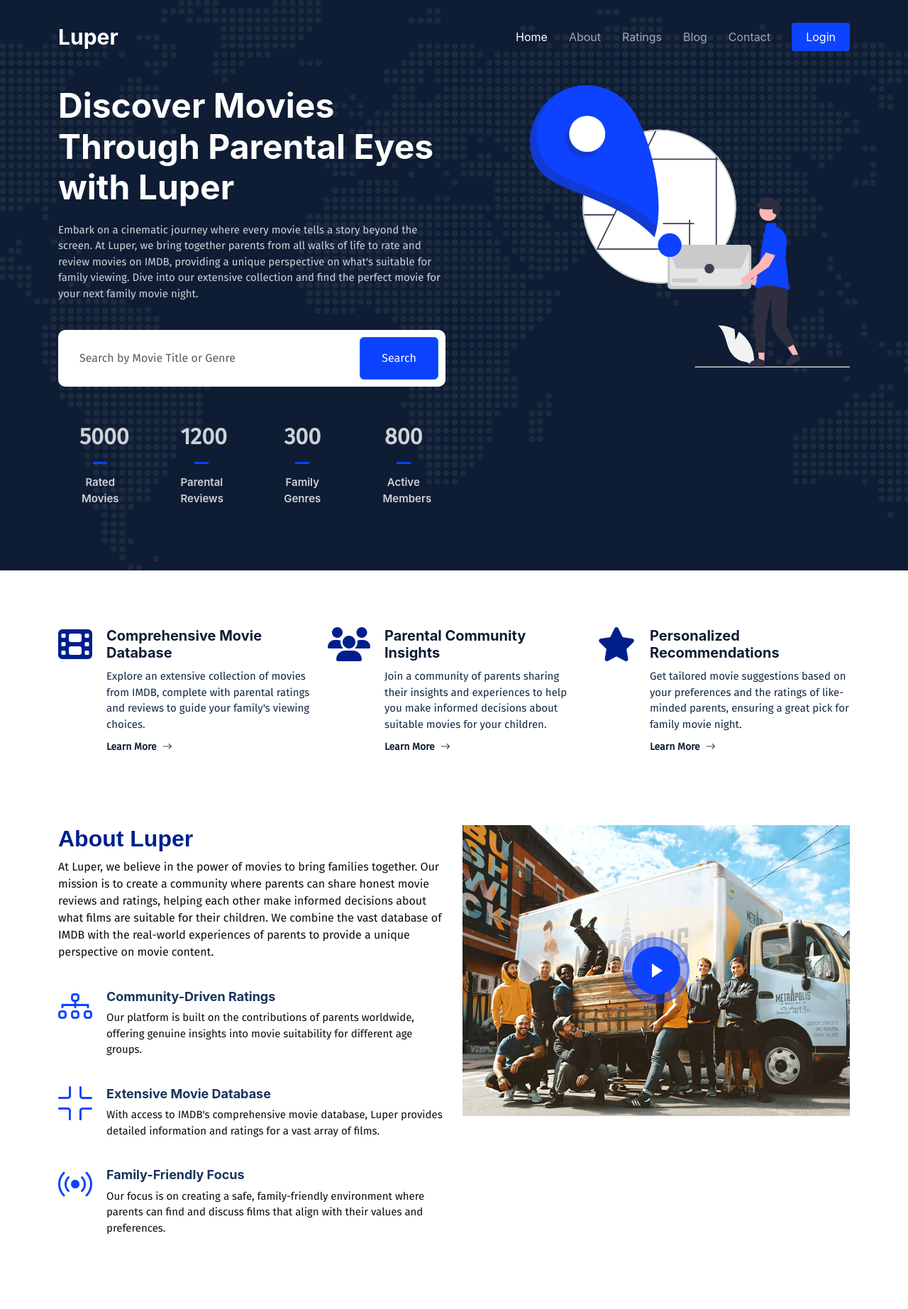
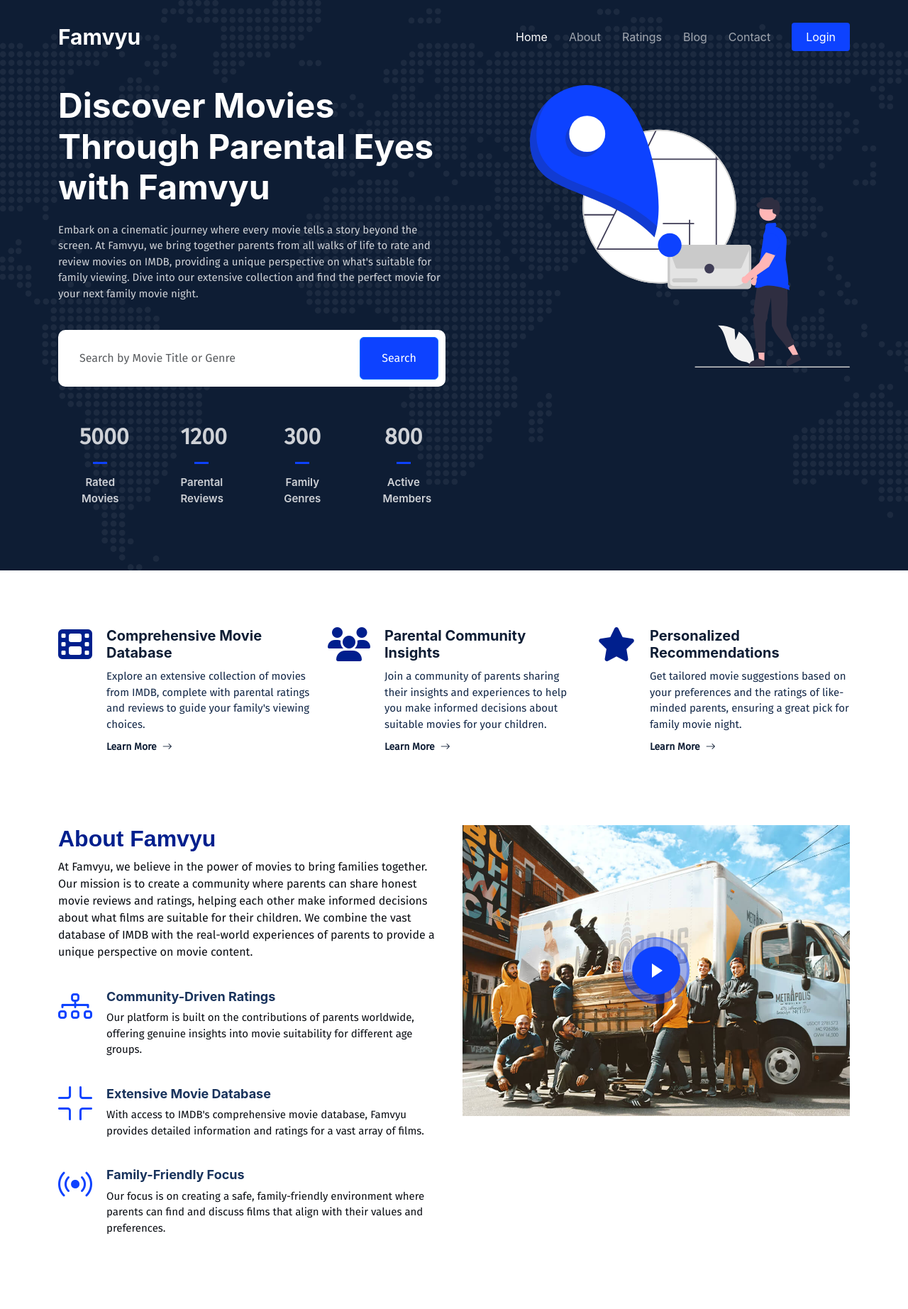
Before and after one commit to oMarquess/famvyux, a Django app: page / in a window 1280 px wide. Shown: the top 1845 px of the page at 71% size. Run offline with Django 4.2, Linux system fonts and the light colour scheme; data that the repository does not hold is empty; parts of the project's set-up code (start-up, migrations or seed data) failed here and were passed over; some libraries are stand-ins or nearby versions.

Commit message:
requirements.txt

```diff
--- a/templates/base.html
+++ b/templates/base.html
@@ -8,7 +8,7 @@
   <meta charset="utf-8">
   <meta content="width=device-width, initial-scale=1.0" name="viewport">
 
-  <title>Luper</title>
+  <title>Famvyu</title>
   <meta content="" name="description">
   <meta content="" name="keywords">
 
@@ -50,7 +50,7 @@
     <a href="index.html" class="logo d-flex align-items-center">
       <!-- Uncomment the line below if you also wish to use an image logo -->
       <!-- <img src="assets/img/logo.png" alt=""> -->
-      <h1>Luper</h1>
+      <h1>Famvyu</h1>
     </a>
 
     <i class="mobile-nav-toggle mobile-nav-show bi bi-list"></i>
@@ -91,7 +91,7 @@
       <div class="row gy-4">
         <div class="col-lg-5 col-md-12 footer-info">
           <a href="index.html" class="logo d-flex align-items-center">
-            <span>Luper</span>
+            <span>Famvyu</span>
           </a>
           <p>A dedicated platform for parents to rate and review movies based on family-friendly content. Share your insights and help other parents make informed decisions about movie suitability for children.</p>
           <div class="social-links d-flex mt-4">
--- a/templates/index.html
+++ b/templates/index.html
@@ -9,8 +9,8 @@
     <div class="container">
       <div class="row gy-4 d-flex justify-content-between">
         <div class="col-lg-6 order-2 order-lg-1 d-flex flex-column justify-content-center">
-          <h2 data-aos="fade-up">Discover Movies Through Parental Eyes with Luper</h2>
-          <p data-aos="fade-up" data-aos-delay="100">Embark on a cinematic journey where every movie tells a story beyond the screen. At Luper, we bring together parents from all walks of life to rate and review movies on IMDB, providing a unique perspective on what's suitable for family viewing. Dive into our extensive collection and find the perfect movie for your next family movie night.</p>
+          <h2 data-aos="fade-up">Discover Movies Through Parental Eyes with Famvyu</h2>
+          <p data-aos="fade-up" data-aos-delay="100">Embark on a cinematic journey where every movie tells a story beyond the screen. At Famvyu, we bring together parents from all walks of life to rate and review movies on IMDB, providing a unique perspective on what's suitable for family viewing. Dive into our extensive collection and find the perfect movie for your next family movie night.</p>
 
           <form action="{% url 'search_results' %}" method="get" class="form-search d-flex align-items-stretch mb-3" data-aos="fade-up" data-aos-delay="200">
             <input type="text" class="form-control" name="query" placeholder="Search by Movie Title or Genre">
@@ -51,7 +51,7 @@
         </div>
 
         <div class="col-lg-5 order-1 order-lg-2 hero-img" data-aos="zoom-out">
-          <img src="{% static 'assets/img/hero-img.svg' %}" class="img-fluid mb-3 mb-lg-0" alt="Luper Hero Image">
+          <img src="{% static 'assets/img/hero-img.svg' %}" class="img-fluid mb-3 mb-lg-0" alt="Famvyu Hero Image">
         </div>
 
       </div>
@@ -107,13 +107,13 @@
 
         <div class="row gy-4">
           <div class="col-lg-6 position-relative align-self-start order-lg-last order-first">
-            <img src="{% static 'assets/img/about.jpg' %}" class="img-fluid" alt="About Luper">
+            <img src="{% static 'assets/img/about.jpg' %}" class="img-fluid" alt="About Famvyu">
             <a href="#" class="glightbox play-btn"></a>
           </div>
           <div class="col-lg-6 content order-last  order-lg-first">
-            <h3>About Luper</h3>
+            <h3>About Famvyu</h3>
             <p>
-              At Luper, we believe in the power of movies to bring families together. Our mission is to create a community where parents can share honest movie reviews and ratings, helping each other make informed decisions about what films are suitable for their children. We combine the vast database of IMDB with the real-world experiences of parents to provide a unique perspective on movie content.
+              At Famvyu, we believe in the power of movies to bring families together. Our mission is to create a community where parents can share honest movie reviews and ratings, helping each other make informed decisions about what films are suitable for their children. We combine the vast database of IMDB with the real-world experiences of parents to provide a unique perspective on movie content.
             </p>
             <ul>
               <li data-aos="fade-up" data-aos-delay="100">
@@ -127,7 +127,7 @@
                 <i class="bi bi-fullscreen-exit"></i>
                 <div>
                   <h5>Extensive Movie Database</h5>
-                  <p>With access to IMDB's comprehensive movie database, Luper provides detailed information and ratings for a vast array of films.</p>
+                  <p>With access to IMDB's comprehensive movie database, Famvyu provides detailed information and ratings for a vast array of films.</p>
                 </div>
               </li>
               <li data-aos="fade-up" data-aos-delay="300">
@@ -181,9 +181,9 @@
 
         <div class="row justify-content-center">
           <div class="col-lg-8 text-center">
-            <h3>Join the Luper Parental Community</h3>
-            <p>Are you looking for a reliable way to choose movies for your family? Join Luper today and become part of a community where parents come together to rate and review movies. Share your insights, learn from others, and discover the best movies for your family's next movie night.</p>
-            <a class="cta-btn" href="#">Join Luper Now</a>
+            <h3>Join the Famvyu Parental Community</h3>
+            <p>Are you looking for a reliable way to choose movies for your family? Join Famvyu today and become part of a community where parents come together to rate and review movies. Share your insights, learn from others, and discover the best movies for your family's next movie night.</p>
+            <a class="cta-btn" href="#">Join Famvyu Now</a>
           </div>
         </div>
 
@@ -201,7 +201,7 @@
           <div class="col-md-7">
             <h3>Curated Movie Selections for Families</h3>
             <p class="fst-italic">
-              At Luper, we understand the importance of family-friendly entertainment. Our curated selection of movies is tailored to be enjoyable for both parents and children.
+              At Famvyu, we understand the importance of family-friendly entertainment. Our curated selection of movies is tailored to be enjoyable for both parents and children.
             </p>
             <ul>
               <li><i class="bi bi-check"></i> Wide range of movies suitable for family viewing.</li>
@@ -218,7 +218,7 @@
           <div class="col-md-7 order-2 order-md-1">
             <h3>Community-Driven Insights</h3>
             <p class="fst-italic">
-              Luper is more than just a movie rating site; it's a community where parents share their experiences and insights.
+              Famvyu is more than just a movie rating site; it's a community where parents share their experiences and insights.
             </p>
             <p>
               Engage with a network of parents to get honest opinions and recommendations for your next family movie night.
@@ -232,7 +232,7 @@
           </div>
           <div class="col-md-7">
             <h3>Personalized Recommendations</h3>
-            <p>At Luper, we use advanced algorithms to offer personalized movie recommendations based on your preferences and viewing history.</p>
+            <p>At Famvyu, we use advanced algorithms to offer personalized movie recommendations based on your preferences and viewing history.</p>
             <ul>
               <li><i class="bi bi-check"></i> Tailored suggestions for each family member.</li>
               <li><i class="bi bi-check"></i> Discover new and exciting titles that fit your taste.</li>
@@ -248,7 +248,7 @@
           <div class="col-md-7 order-2 order-md-1">
             <h3>Safe and Secure Platform</h3>
             <p class="fst-italic">
-              Your family's privacy and security are our top priority. Enjoy a safe browsing experience on Luper.
+              Your family's privacy and security are our top priority. Enjoy a safe browsing experience on Famvyu.
             </p>
             <p>
               We employ state-of-the-art security measures to protect your data and ensure a safe environment for all users.
@@ -276,7 +276,7 @@
             </div>
             <p>
               <i class="bi bi-quote quote-icon-left"></i>
-              Luper has been a game-changer for our family movie nights. The detailed ratings and reviews help us pick the perfect movies that are both entertaining and appropriate for our kids.
+              Famvyu has been a game-changer for our family movie nights. The detailed ratings and reviews help us pick the perfect movies that are both entertaining and appropriate for our kids.
               <i class="bi bi-quote quote-icon-right"></i>
             </p>
           </div>
@@ -292,7 +292,7 @@
             </div>
             <p>
               <i class="bi bi-quote quote-icon-left"></i>
-              As a single dad, I always want to make sure the content my son watches is suitable. Luper's parental guides are incredibly helpful and spot-on. It's a trusted resource for our home.
+              As a single dad, I always want to make sure the content my son watches is suitable. Famvyu's parental guides are incredibly helpful and spot-on. It's a trusted resource for our home.
               <i class="bi bi-quote quote-icon-right"></i>
             </p>
           </div>
@@ -308,7 +308,7 @@
             </div>
             <p>
               <i class="bi bi-quote quote-icon-left"></i>
-              I appreciate how Luper not only rates movies for family-friendliness but also provides educational insights. It's a great tool for selecting films that are both fun and informative for children.
+              I appreciate how Famvyu not only rates movies for family-friendliness but also provides educational insights. It's a great tool for selecting films that are both fun and informative for children.
               <i class="bi bi-quote quote-icon-right"></i>
             </p>
           </div>
@@ -324,7 +324,7 @@
             </div>
             <p>
               <i class="bi bi-quote quote-icon-left"></i>
-              Luper's community reviews are a treasure trove of insights. It's great to see other parents' perspectives, which often helps me decide what to watch next with my kids.
+              Famvyu's community reviews are a treasure trove of insights. It's great to see other parents' perspectives, which often helps me decide what to watch next with my kids.
               <i class="bi bi-quote quote-icon-right"></i>
             </p>
           </div>
@@ -340,7 +340,7 @@
             </div>
             <p>
               <i class="bi bi-quote quote-icon-left"></i>
-              Balancing work and family life is tough, but Luper makes it easier to choose the right movies quickly. Their personalized recommendations are always spot-on!
+              Balancing work and family life is tough, but Famvyu makes it easier to choose the right movies quickly. Their personalized recommendations are always spot-on!
               <i class="bi bi-quote quote-icon-right"></i>
             </p>
           </div>
@@ -371,12 +371,12 @@
                 <h3 class="accordion-header">
                   <button class="accordion-button collapsed" type="button" data-bs-toggle="collapse" data-bs-target="#faq-content-1">
                     <i class="bi bi-question-circle question-icon"></i>
-                    How does Luper rate movies for family-friendliness?
+                    How does Famvyu rate movies for family-friendliness?
                   </button>
                 </h3>
                 <div id="faq-content-1" class="accordion-collapse collapse" data-bs-parent="#faqlist">
                   <div class="accordion-body">
-                    Luper uses a comprehensive rating system that considers factors like language, violence, sexual content, and thematic elements. Our team of reviewers, including parents and educators, provides detailed insights to help you make informed decisions.
+                    Famvyu uses a comprehensive rating system that considers factors like language, violence, sexual content, and thematic elements. Our team of reviewers, including parents and educators, provides detailed insights to help you make informed decisions.
                   </div>
                 </div>
               </div><!-- # Faq item-->
@@ -390,7 +390,7 @@
                 </h3>
                 <div id="faq-content-2" class="accordion-collapse collapse" data-bs-parent="#faqlist">
                   <div class="accordion-body">
-                    Absolutely! Luper provides detailed content warnings for various sensitivities such as strong language, intense scenes, or specific themes. This information is clearly outlined in each movie's review section.
+                    Absolutely! Famvyu provides detailed content warnings for various sensitivities such as strong language, intense scenes, or specific themes. This information is clearly outlined in each movie's review section.
                   </div>
                 </div>
               </div><!-- # Faq item-->
@@ -399,12 +399,12 @@
                 <h3 class="accordion-header">
                   <button class="accordion-button collapsed" type="button" data-bs-toggle="collapse" data-bs-target="#faq-content-3">
                     <i class="bi bi-question-circle question-icon"></i>
-                    Are there age-specific recommendations on Luper?
+                    Are there age-specific recommendations on Famvyu?
                   </button>
                 </h3>
                 <div id="faq-content-3" class="accordion-collapse collapse" data-bs-parent="#faqlist">
                   <div class="accordion-body">
-                    Yes, Luper offers age-specific recommendations. Our reviews include suggested age ranges, helping you choose movies that are most appropriate for your children's age group.
+                    Yes, Famvyu offers age-specific recommendations. Our reviews include suggested age ranges, helping you choose movies that are most appropriate for your children's age group.
                   </div>
                 </div>
               </div><!-- # Faq item-->
@@ -413,7 +413,7 @@
                 <h3 class="accordion-header">
                   <button class="accordion-button collapsed" type="button" data-bs-toggle="collapse" data-bs-target="#faq-content-4">
                     <i class="bi bi-question-circle question-icon"></i>
-                    How can I contribute to the Luper community?
+                    How can I contribute to the Famvyu community?
                   </button>
                 </h3>
                 <div id="faq-content-4" class="accordion-collapse collapse" data-bs-parent="#faqlist">
@@ -427,12 +427,12 @@
                 <h3 class="accordion-header">
                   <button class="accordion-button collapsed" type="button" data-bs-toggle="collapse" data-bs-target="#faq-content-5">
                     <i class="bi bi-question-circle question-icon"></i>
-                    Does Luper offer personalized movie recommendations?
+                    Does Famvyu offer personalized movie recommendations?
                   </button>
                 </h3>
                 <div id="faq-content-5" class="accordion-collapse collapse" data-bs-parent="#faqlist">
                   <div class="accordion-body">
-                    Yes, Luper offers personalized recommendations based on your preferences and viewing history. Create a profile to get tailored suggestions for movies that align with your family's interests and values.
+                    Yes, Famvyu offers personalized recommendations based on your preferences and viewing history. Create a profile to get tailored suggestions for movies that align with your family's interests and values.
                   </div>
                 </div>
               </div><!-- # Faq item-->
```
Also changed, not shown: requirements.txt (added, +7 -0 lines).
